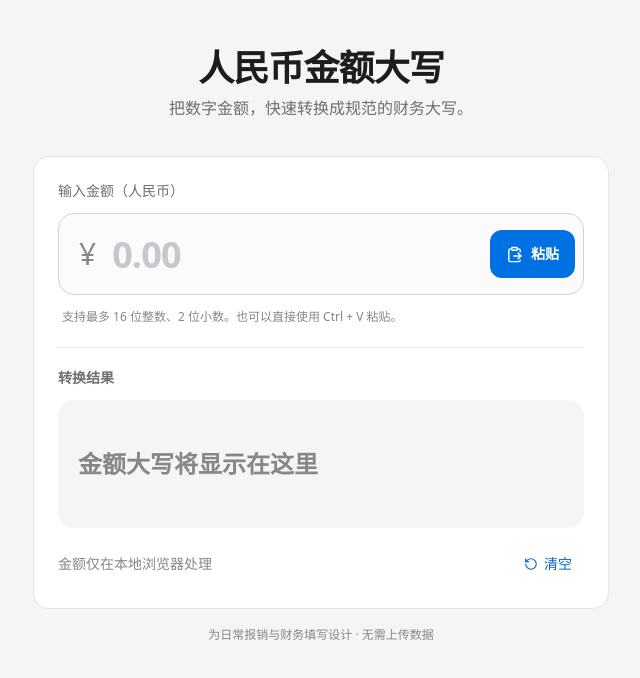
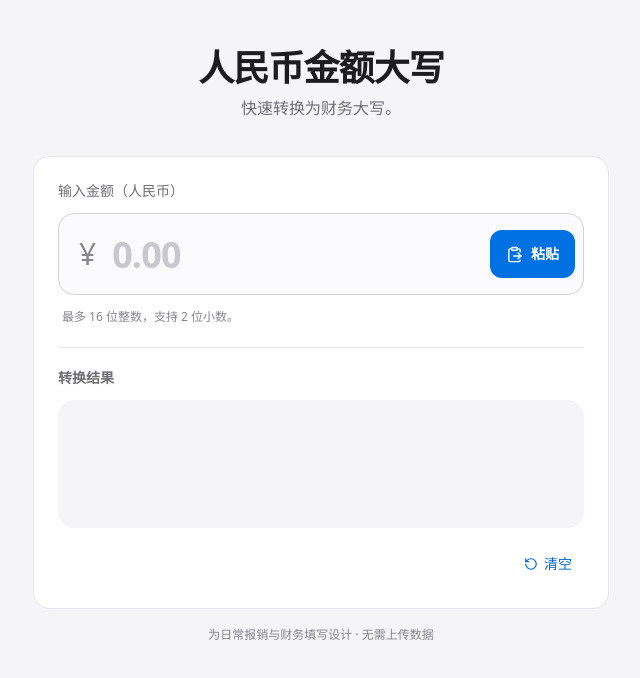
Before and after one commit to wangwenzhiwwz/RMB, a React (Vite) app: page / in a window 1280 px wide. Shown: the top 678 px of the page, without its empty margins (319-959 px from the left). Built offline with nearby package versions, Linux system fonts and the light colour scheme.

Commit message:
Reduce helper text and simplify interface

```diff
--- a/src/App.tsx
+++ b/src/App.tsx
@@ -27,13 +27,13 @@ function App() {
     try {
       const text = (await navigator.clipboard.readText()).trim().replace(/,/g, '');
       if (!text) {
-        setNotice('剪贴板为空，请先复制报销金额');
+        setNotice('剪贴板为空');
         return;
       }
       updateAmount(text);
-      setNotice('已粘贴剪贴板内容');
+      setNotice('');
     } catch {
-      setNotice('无法直接读取剪贴板，请点击输入框后按 Ctrl+V');
+      setNotice('请在输入框中手动粘贴');
     }
   };
 
@@ -42,9 +42,9 @@ function App() {
     try {
       await navigator.clipboard.writeText(conversion.value);
       setCopied(true);
-      setNotice('大写金额已复制，可直接粘贴到报销单');
+      setNotice('已复制');
     } catch {
-      setNotice('复制失败，请手动选中转换结果复制');
+      setNotice('复制失败，请手动复制');
       setCopied(false);
     }
   };
@@ -60,7 +60,7 @@ function App() {
       <main className="mx-auto w-full max-w-xl">
         <header className="mb-7 text-center sm:mb-9">
           <h1 className="text-3xl font-semibold tracking-tight sm:text-4xl">人民币金额大写</h1>
-          <p className="mx-auto mt-2 max-w-md text-sm text-[#6e6e73] dark:text-[#a1a1a6] sm:text-base">把数字金额，快速转换成规范的财务大写。</p>
+          <p className="mx-auto mt-2 max-w-md text-sm text-[#6e6e73] dark:text-[#a1a1a6] sm:text-base">快速转换为财务大写。</p>
         </header>
 
         <section className="overflow-hidden rounded-2xl border border-[#e5e5ea] bg-white p-4 dark:border-[#38383a] dark:bg-[#1c1c1e] sm:p-6">
@@ -98,7 +98,7 @@ function App() {
               <span>粘贴</span>
             </button>
           </div>
-          <p id="amount-help" className="mt-3 px-1 text-xs leading-5 text-[#86868b] dark:text-[#a1a1a6]">支持最多 16 位整数、2 位小数。也可以直接使用 Ctrl + V 粘贴。</p>
+          <p id="amount-help" className="mt-3 px-1 text-xs leading-5 text-[#86868b] dark:text-[#a1a1a6]">最多 16 位整数，支持 2 位小数。</p>
 
           <div className="my-5 h-px bg-[#e8e8ed] dark:bg-[#38383a]" />
 
@@ -134,11 +134,11 @@ function App() {
                         : char;
                     });
                   })()
-                : '金额大写将显示在这里')}
+                : '')}
             </button>
             <div className="mt-4 flex min-h-10 flex-wrap items-center justify-between gap-3">
               <p className="text-sm text-[#86868b] dark:text-[#a1a1a6]" role="status">
-                {notice || (conversion.value ? (copied ? '已复制到剪贴板' : '点击结果区域即可复制') : '金额仅在本地浏览器处理')}
+                {notice || (conversion.value ? (copied ? '已复制到剪贴板' : '点击结果区域即可复制') : '')}
               </p>
               <button
                 type="button"
```
